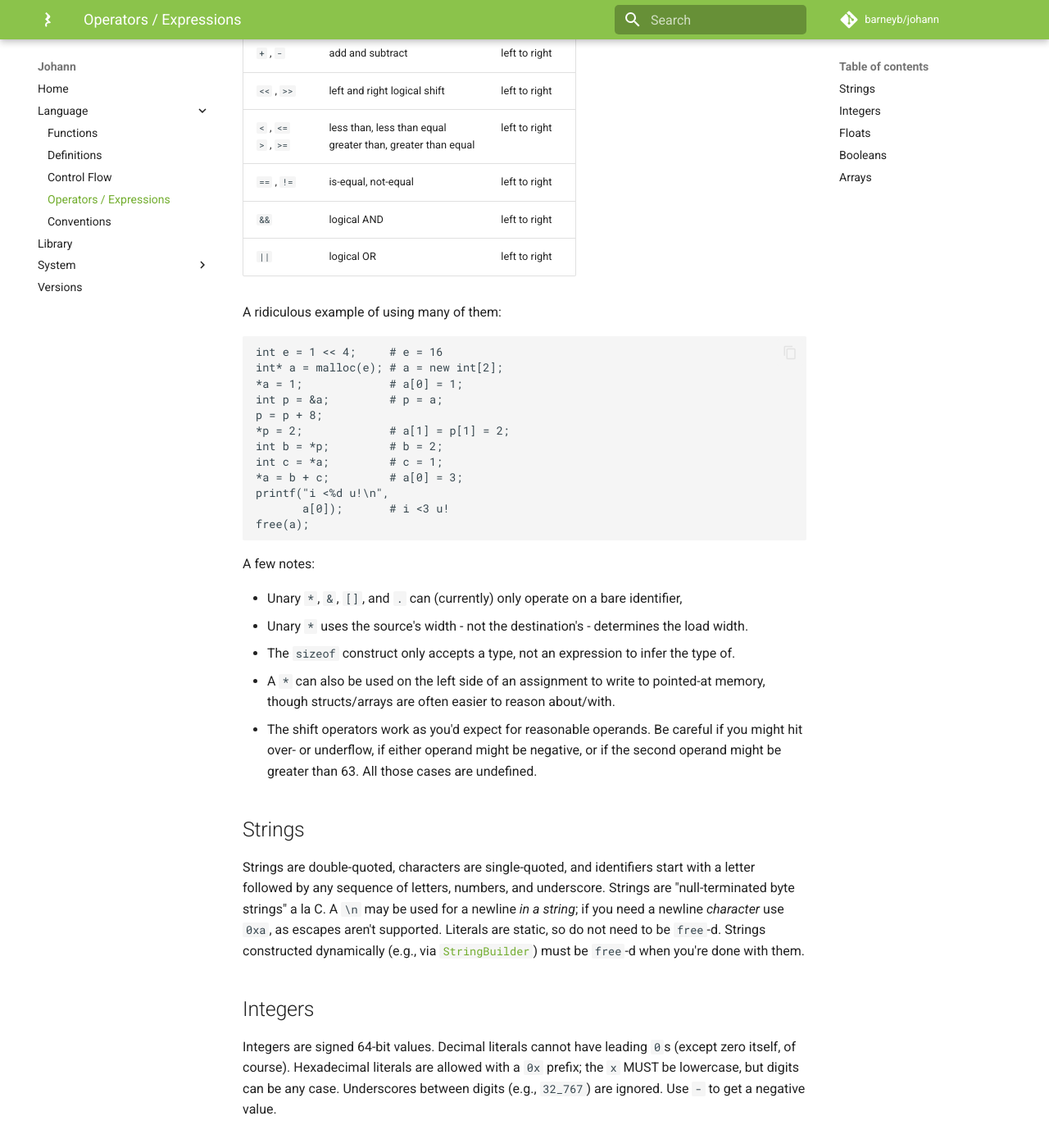
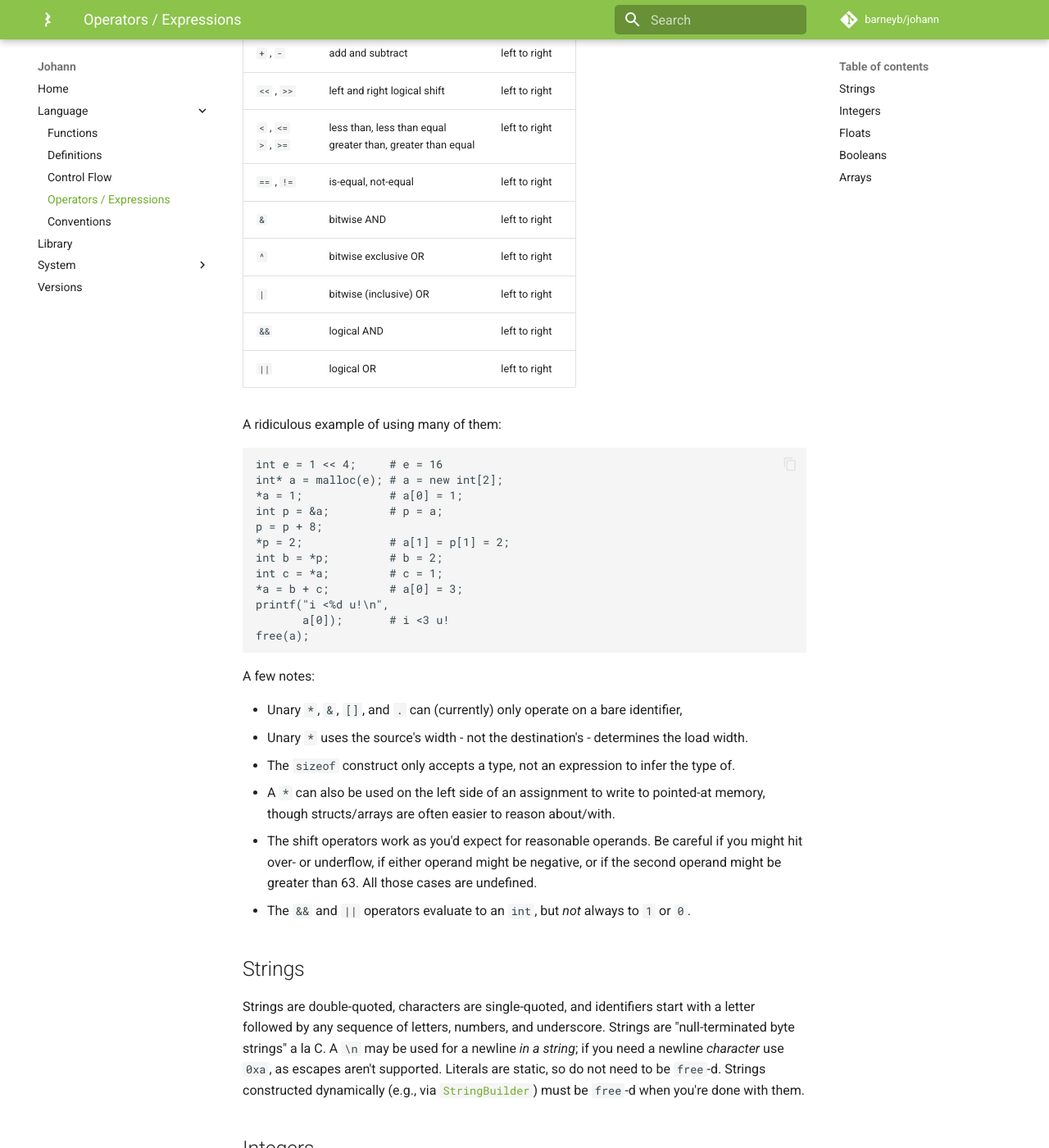
Before and after one commit to barneyb/johann, an MkDocs documentation site: the page built from documentation/docs/language/04_expressions.md, in a window 1280 px wide and 1400 px high, scrolled down 509 px. Shown: the whole window at 82% size. Built offline with MkDocs 1.6.1 and Material for MkDocs 9.7.7, drawn with Linux system fonts in a browser that asks for light colours; comment, search, counter and statistics services are not loaded.

Commit message:
implement the four bitwise operators

```diff
--- a/documentation/docs/language/04_expressions.md
+++ b/documentation/docs/language/04_expressions.md
@@ -11,6 +11,9 @@ Operators are mostly as in C-family languages, aside from assignment. Assignment
 | `<<` , `>>`                                            | left and right logical shift                                         | left to right     |
 | `<` , `<=` <br/> `>` , `>=`                            | less than, less than equal<br/>greater than, greater than equal      | left to right     |
 | `==` , `!=`                                            | is-equal, not-equal                                                  | left to right     |
+| `&`                                                    | bitwise AND                                                          | left to right     |
+| `^`                                                    | bitwise exclusive OR                                                 | left to right     |
+| <code>&#124;</code>                                    | bitwise (inclusive) OR                                               | left to right     |
 | `&&`                                                   | logical AND                                                          | left to right     |
 | <code>&#124;&#124;</code>                              | logical OR                                                           | left to right     |
 
@@ -38,6 +41,7 @@ A few notes:
 * The `sizeof` construct only accepts a type, not an expression to infer the type of.
 * A `*` can also be used on the left side of an assignment to write to pointed-at memory, though structs/arrays are often easier to reason about/with.
 * The shift operators work as you'd expect for reasonable operands. Be careful if you might hit over- or underflow, if either operand might be negative, or if the second operand might be greater than 63. All those cases are undefined.
+* The `&&` and `||` operators evaluate to an `int`, but _not_ always to `1` or `0`.
 
 ## Strings
 
```
Also changed, not shown: documentation/docs/versions/index.md (+1 -1 lines), 7 other files.
